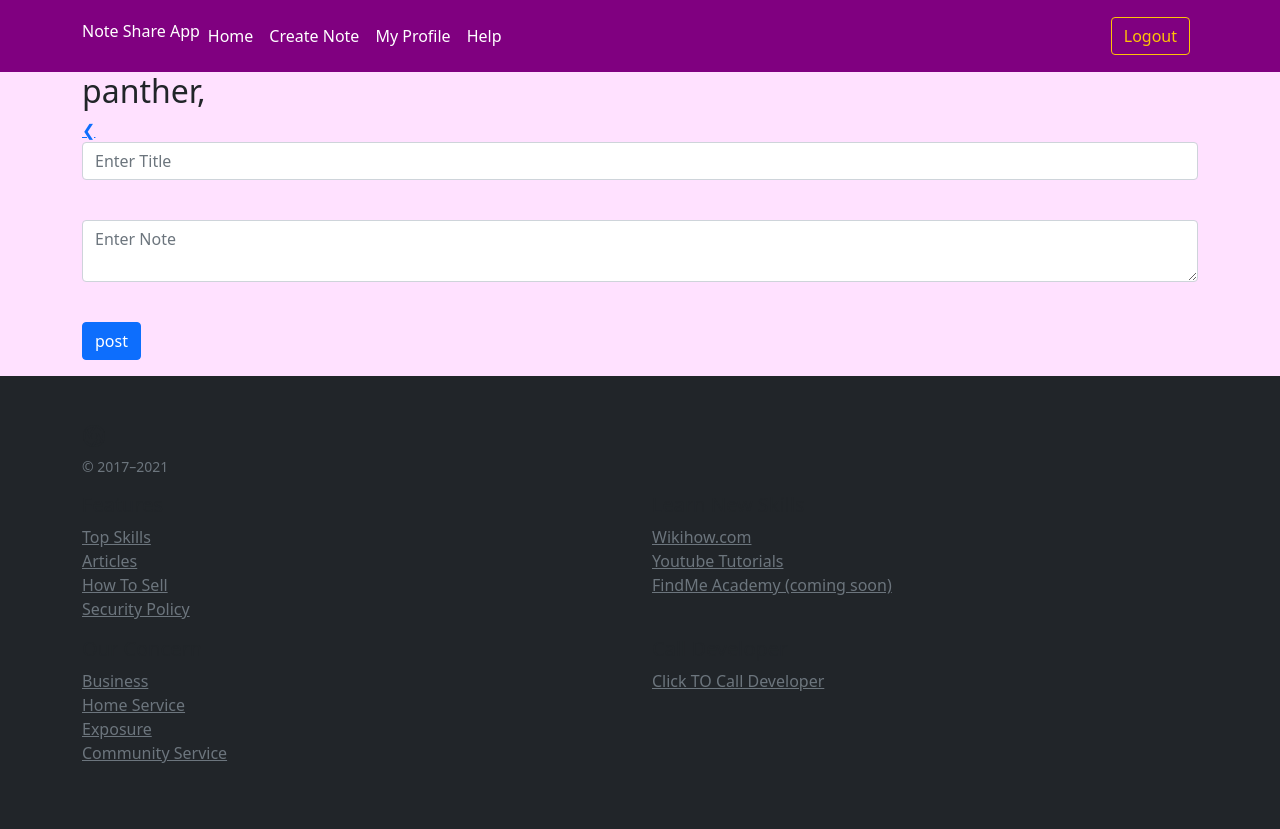
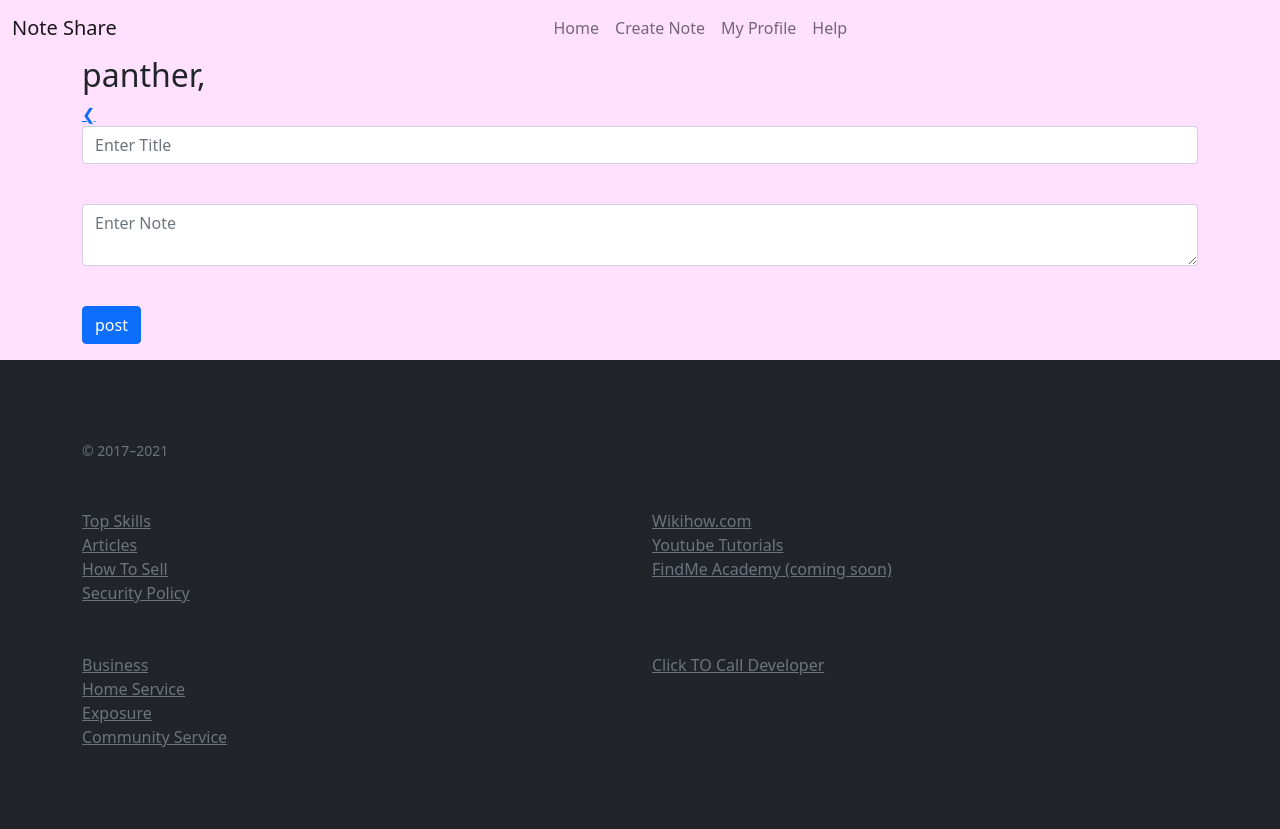
Before and after one commit to davidromanus/notesharingapp, a Flask app: page /make_post in a window 1280 px wide. After the commit the page ends 747 px from the top, so only its background shows below. Run offline with Flask 2, Linux system fonts and the light colour scheme; a user stored in the database is signed in; data comes from the database, SQL or seed files in the repository; some libraries are stand-ins or nearby versions.

Commit message:
Update base.html

```diff
--- a/app/templates/base.html
+++ b/app/templates/base.html
@@ -24,28 +24,32 @@
   {%endwith%}
 </div>
 {%if current_user.is_authenticated%}
-	<header class="p-3  text-white">
-    <div class="container">
-      <div class="d-flex flex-wrap align-items-center justify-content-center justify-content-lg-start">
-        <a href="/" class="d-flex align-items-center mb-2 mb-lg-0 text-white text-decoration-none">
-         <h6>Note Share App</h6>
-        </a>
+	<nav class="navbar navbar-expand-lg navbar-light rounded header" aria-label="Twelfth navbar example">
+      <div class="container-fluid">
+        <button class="navbar-toggler" type="button" data-bs-toggle="collapse" data-bs-target="#navbarsExample10" aria-controls="navbarsExample10" aria-expanded="false" aria-label="Toggle navigation">
+          <span class="navbar-toggler-icon"></span>
+        </button>
+        <a class="navbar-brand" href="#">Note Share </a>
 
-        <ul class="nav col-12 col-lg-auto me-lg-auto mb-2 justify-content-center mb-md-0">
-          <li><a href="{{url_for('index')}}" class="nav-link px-2 text-white">Home</a></li>
-          <li><a href="{{url_for('create_note')}}" class="nav-link px-2 text-white">Create Note</a></li>
-          <li><a href="{{url_for('account',username=current_user.username)}}" class="nav-link px-2 text-white">My Profile</a></li>
-          <li><a href="#" class="nav-link px-2 text-white">Help</a></li>
-        </ul>
+        <div class="collapse navbar-collapse justify-content-md-center" id="navbarsExample10">
+          <ul class="navbar-nav">
+            <li class="nav-item">
+              <a class="nav-link" href="{{url_for('index')}}">Home</a>
+            </li>
+            <li class="nav-item">
+              <a class="nav-link" href="{{url_for('create_note')}}" tabindex="-1" aria-disabled="true">Create Note</a>
+            </li>
+            <li class="nav-item">
+              <a class="nav-link" href="{{url_for('account',username=current_user.username)}}" tabindex="-1" aria-disabled="true">My Profile</a>
+            </li>
 
-        <div class="text-end">
-          <a href="{{url_for('logout')}}" type="button" class="btn btn-outline-warning me-2">Logout</a>
+            <li class="nav-item">
+              <a class="nav-link" href="#" tabindex="-1" aria-disabled="true">Help</a>
+            </li>
+          </ul>
         </div>
-
-    </div>
-  </div>
-
-  </header>
+      </div>
+    </nav>
 
 
 	{%else%}
```
